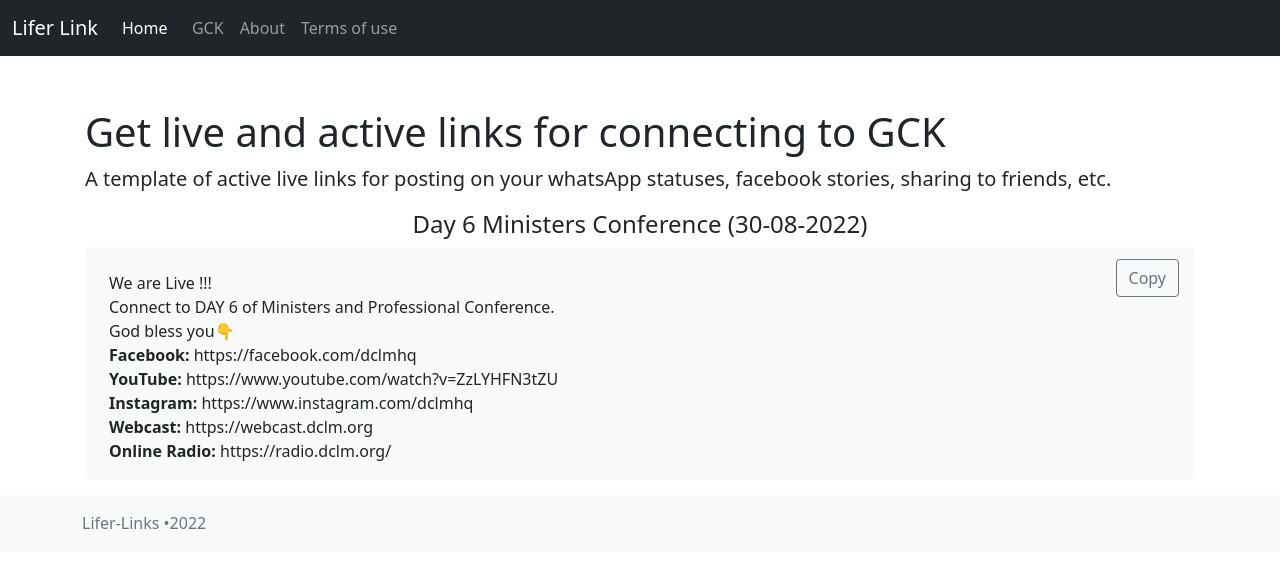
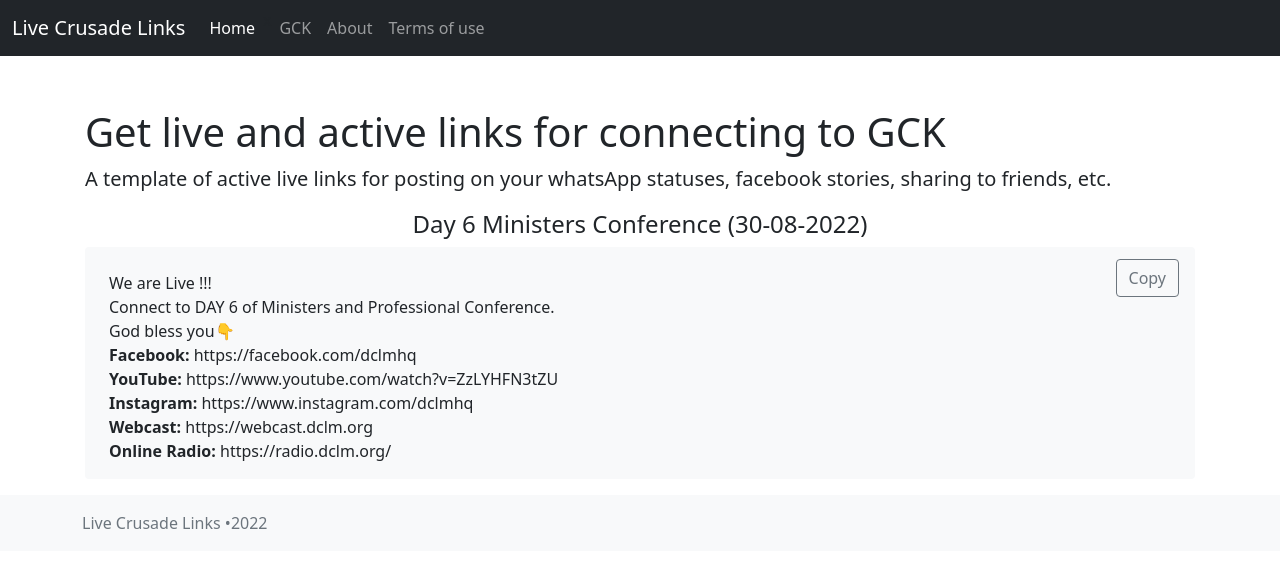
Before and after one commit to jovialcore/livecrusadelinks, a plain HTML site: page index.html in a window 1280 px wide. Drawn offline with Linux system fonts and the light colour scheme.

Commit message:
updated footer and navbar

```diff
--- a/index.html
+++ b/index.html
@@ -43,7 +43,7 @@
     <!-- Fixed navbar -->
     <nav class="navbar navbar-expand-md navbar-dark fixed-top bg-dark">
       <div class="container-fluid">
-        <a class="navbar-brand" href="#">Lifer Link</a>
+        <a class="navbar-brand" href="#">Live Crusade Links</a>
         <button class="navbar-toggler" type="button" data-bs-toggle="collapse" data-bs-target="#navbarCollapse"
           aria-controls="navbarCollapse" aria-expanded="false" aria-label="Toggle navigation">
           <span class="navbar-toggler-icon"></span>
@@ -110,7 +110,7 @@
 
   <footer class="footer mt-3 py-3 bg-light">
     <div class="container">
-      <span class="text-muted">Lifer-Links &#8226;2022</span>
+      <span class="text-muted">Live Crusade Links &#8226;2022</span>
     </div>
   </footer>
 
```
